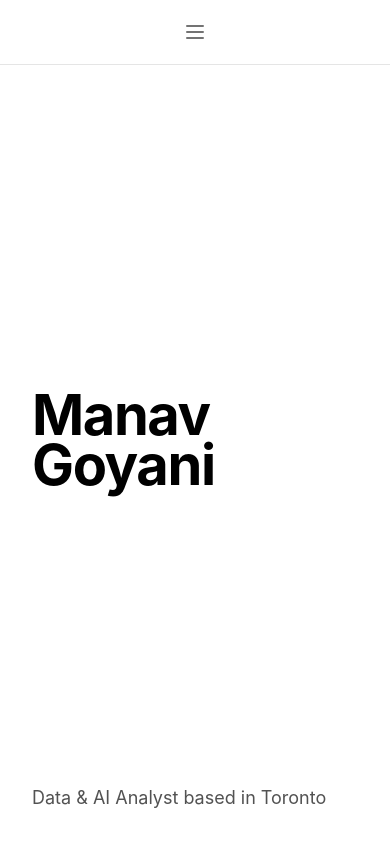
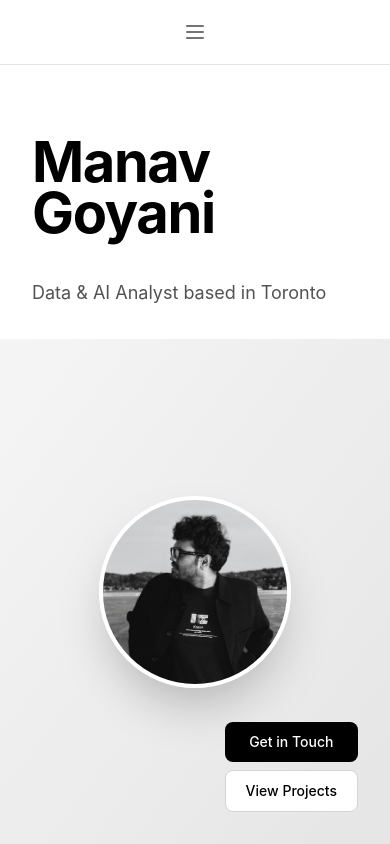
Before and after one commit to ManavGoyani26/Manav_Goyani_Portfolio, a Next.js app: page / in a window 390 px wide. Shown: the top 844 px of the page. Built offline with nearby package versions, Linux system fonts and the light colour scheme.

Commit message:
Fix mobile image visibility and sizing

```diff
--- a/src/app/page.tsx
+++ b/src/app/page.tsx
@@ -23,11 +23,11 @@ export default function Home() {
                 </div>
 
                 {/* Right Side - Image Placeholder / Visual */}
-                <div className="hidden md:flex items-center justify-center bg-neutral-100 relative overflow-hidden">
+                <div className="flex md:flex items-center justify-center bg-neutral-100 relative overflow-hidden py-12 md:py-0 min-h-[50vh] md:min-h-auto">
                     <div className="absolute inset-0 bg-gradient-to-br from-neutral-100 to-neutral-200" />
 
                     {/* Circular Image */}
-                    <div className="relative z-10 w-64 h-64 md:w-80 md:h-80 lg:w-96 lg:h-96 rounded-full overflow-hidden border-4 border-white shadow-2xl">
+                    <div className="relative z-10 w-48 h-48 md:w-80 md:h-80 lg:w-96 lg:h-96 rounded-full overflow-hidden border-4 border-white shadow-2xl">
                         <img
                             src="/Home.jpeg"
                             alt="Manav Goyani"
```
